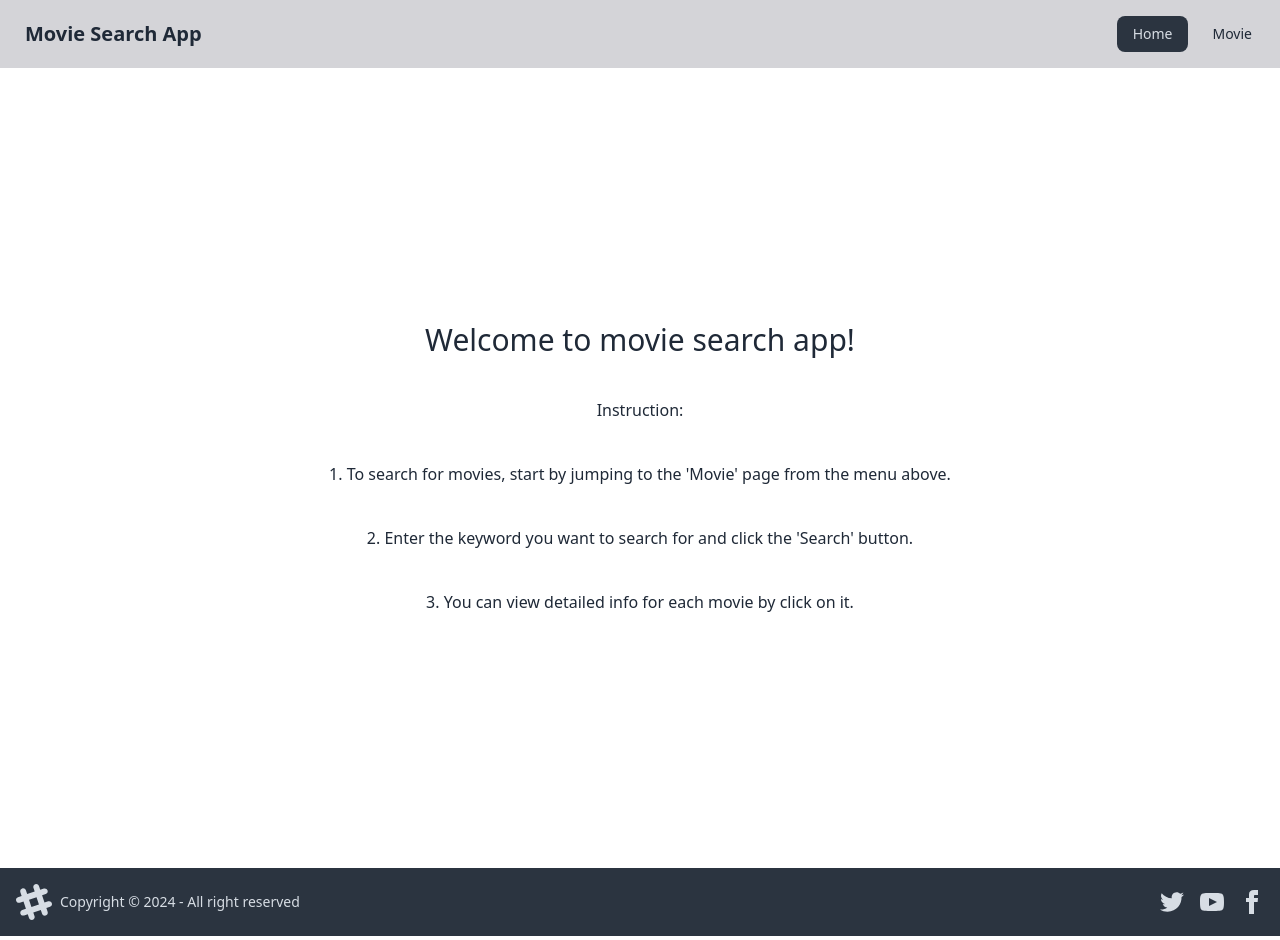
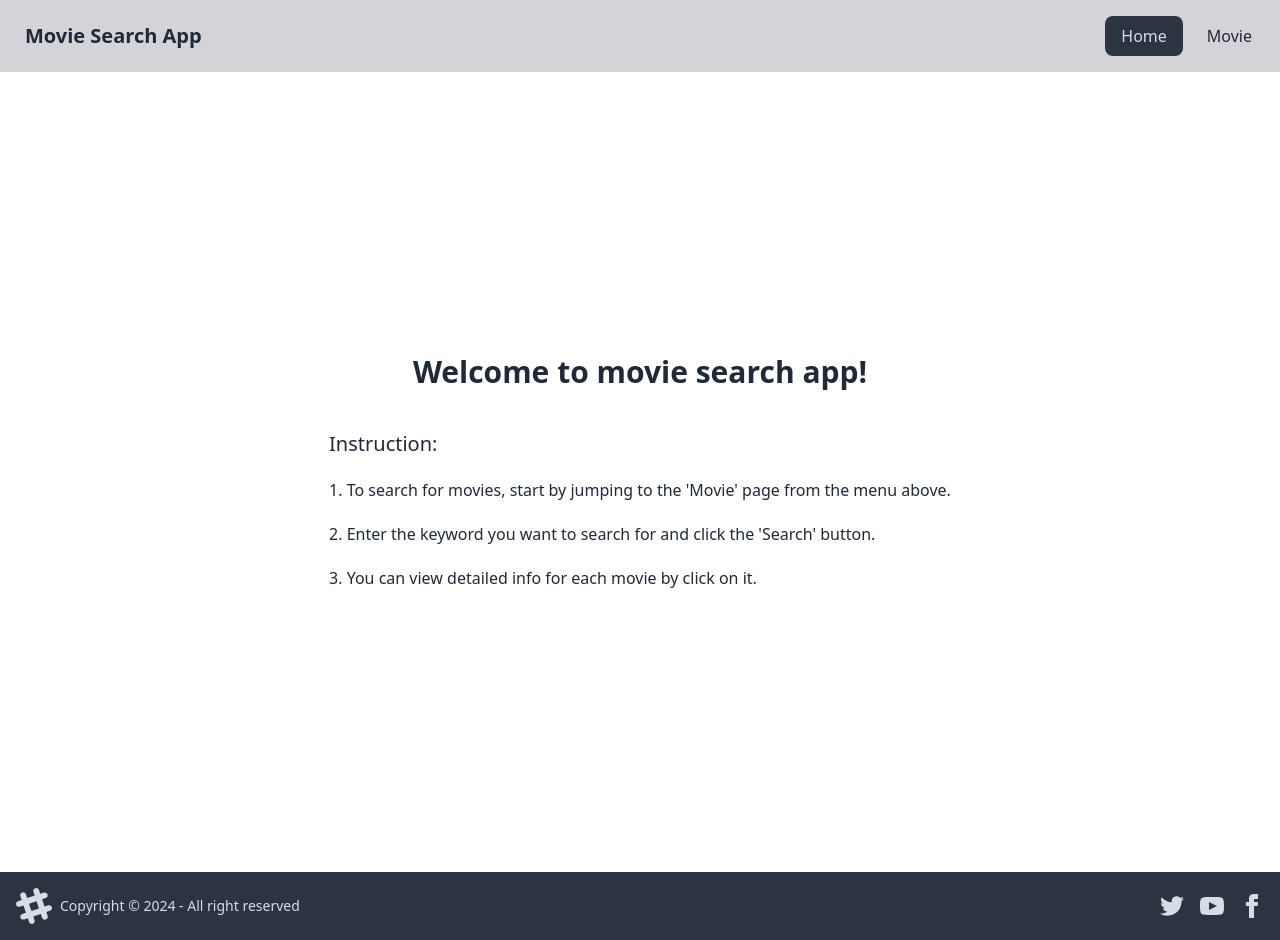
Before and after one commit to tanakAoi/movie-search-app, a React (Vite) app: page / in a window 1280 px wide. Built offline with nearby package versions, Linux system fonts and the light colour scheme.

Commit message:
chore : change styling details

```diff
--- a/src/components/header.tsx
+++ b/src/components/header.tsx
@@ -12,10 +12,10 @@ export const Header = () => {
         <div className="flex-none">
           <ul className="menu menu-horizontal px-1 flex gap-2">
             <li>
-              <NavLink to={"/"}>Home</NavLink>
+              <NavLink to={"/"} className="text-base">Home</NavLink>
             </li>
             <li>
-              <NavLink to={"/movie"}>Movie</NavLink>
+              <NavLink to={"/movie"} className="text-base">Movie</NavLink>
             </li>
           </ul>
         </div>
--- a/src/pages/Home.tsx
+++ b/src/pages/Home.tsx
@@ -1,8 +1,9 @@
 export const Home = () => {
   return (
     <div className="h-screen flex flex-col items-center justify-center gap-10">
-      <h2 className="text-3xl">Welcome to movie search app!</h2>
-      <h3 className="flex flex-col gap-3">Instruction: </h3>
+      <h2 className="text-3xl font-bold">Welcome to movie search app!</h2>
+      <div className="flex flex-col gap-5">
+        <h3 className="text-xl">Instruction: </h3>
         <p>
           1. To search for movies, start by jumping to the 'Movie' page from the
           menu above.
@@ -11,9 +12,8 @@ export const Home = () => {
           2. Enter the keyword you want to search for and click the 'Search'
           button.
         </p>
-      <p>
-        3. You can view detailed info for each movie by click on it.
-      </p>
+        <p>3. You can view detailed info for each movie by click on it.</p>
+      </div>
     </div>
   );
 };
```
Lines whose indentation alone changed are shown as unchanged.
